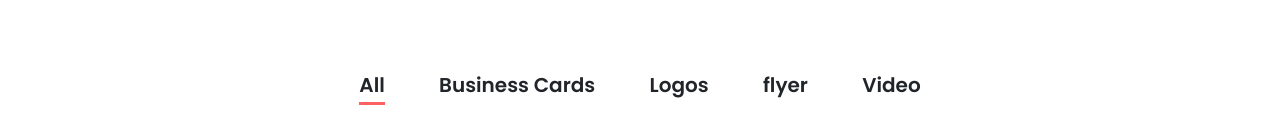
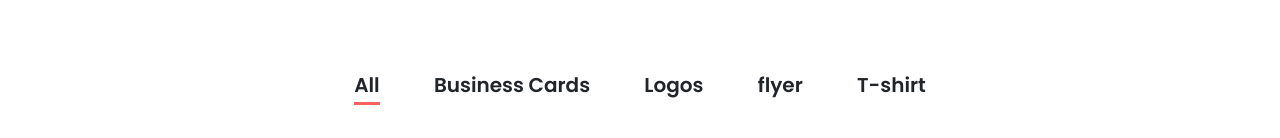
Before and after one commit to Ray-Shuvo/test, a website: page gallery.html in a window 1280 px wide. Shown: the part 380-518 px from the top of the page. Drawn offline with Linux system fonts and the light colour scheme; files whose address does not match are found by name.

Commit message:
Update gallery.html

```diff
--- a/gallery.html
+++ b/gallery.html
@@ -136,7 +136,7 @@
                             <button class="btn" data-filter=".human">Business Cards</button>
                             <button class="btn" data-filter=".nature">Logos</button>
                             <button class="btn" data-filter=".country">flyer</button>
-                            <button class="btn" data-filter=".video">Video</button>
+                            <button class="btn" data-filter=".video">T-shirt</button>
                         </div>
                     </div>
                 </div>
```
